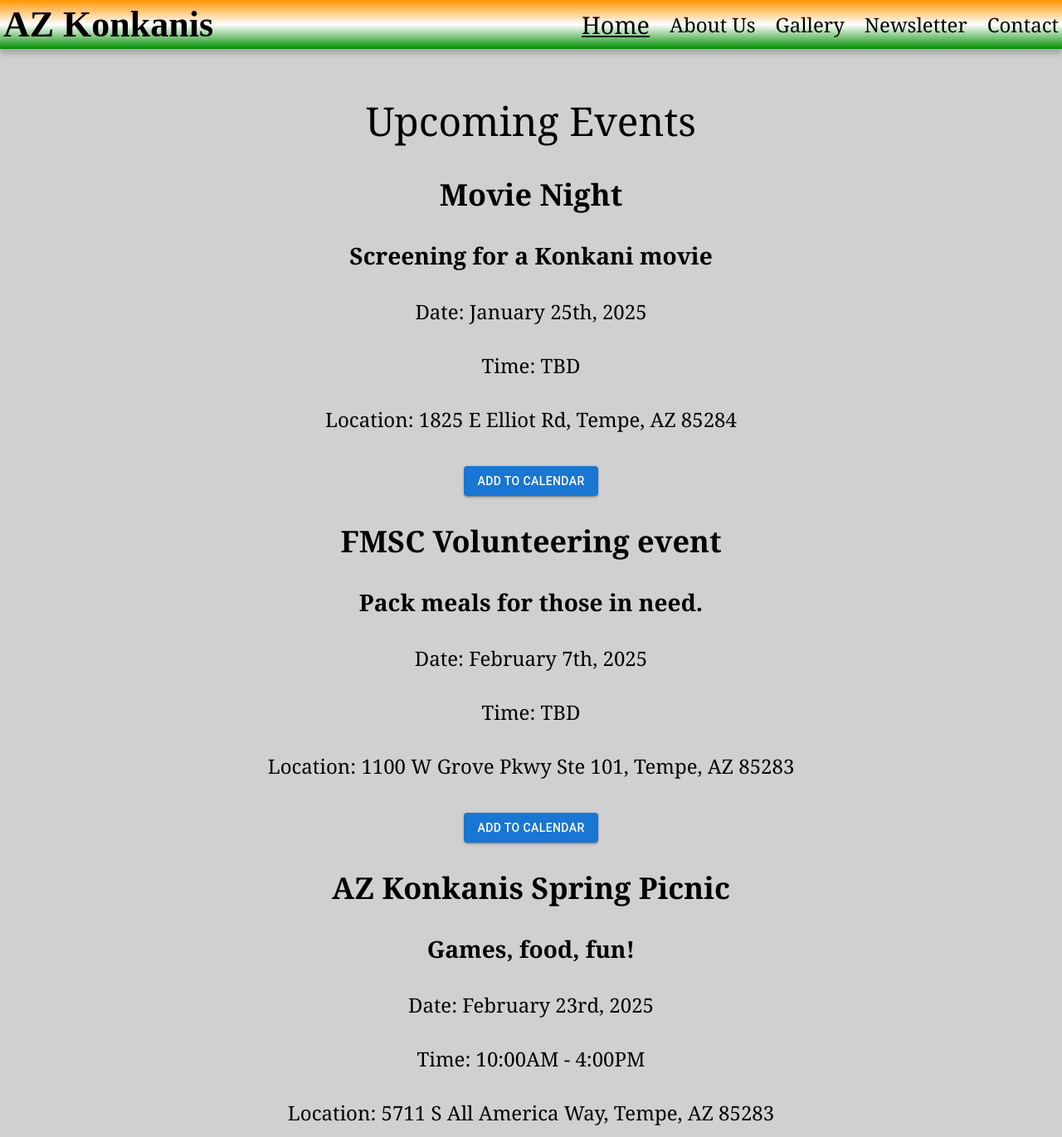
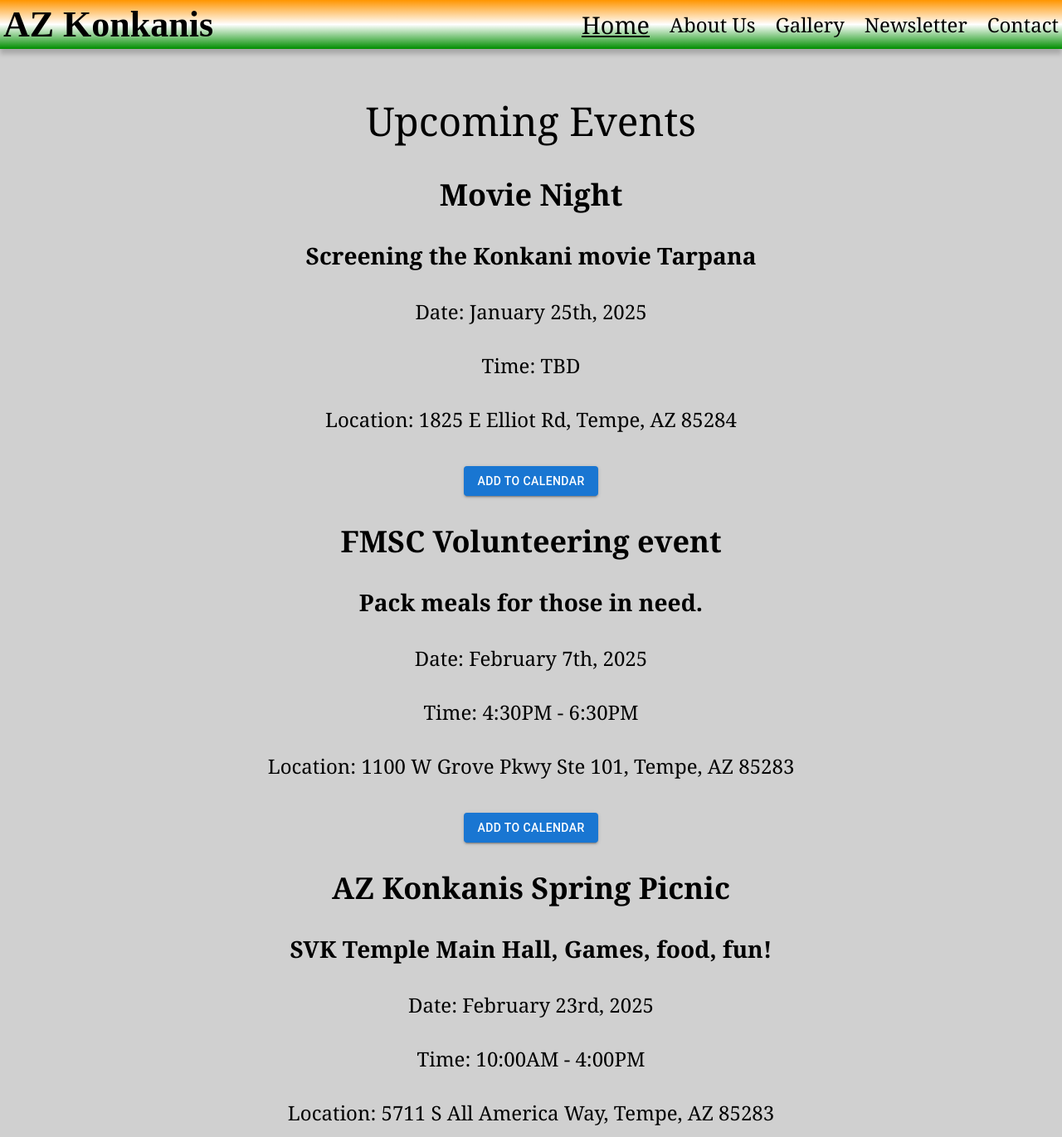
Before and after one commit to NithinJakrebet/azka_site, a React (Create React App) app in the folder frontend/: page / in a window 1280 px wide. Shown: the top 1371 px of the page at 83% size. Built offline with nearby package versions, Linux system fonts and the light colour scheme.

Commit message:
bug: fixed time zone bug

```diff
--- a/frontend/src/data/commiteeMemberData.jsx
+++ b/frontend/src/data/commiteeMemberData.jsx
@@ -18,7 +18,7 @@
         imageUrl: Baliga
       },
       {
-        name: "Treasurer: Durga Shenoy and Samanjay Shenoy",
+        name: "Treasurer: Durga Nayak and Samanjay Shenoy",
         bio: 'Samanjay, originally from Bantwal & Durga from Mangalore, embarked on an adventurous journey that took them from India to Canada, where they spent over 16 years, before moving to Chandler, AZ, in 2023 along with their daughter Samanvi and pet dog Marvel. Previously they were active members of Ontario Konkani Association and have served as Treasurers. Samanjay, is a cricket enthusiast who loves spending his weekends practicing his favorite sport. Durga,  is the creative force of the family, with a passion for crafts and meticulous travel planning. Their daughter, Samanvi, balances her time between school and playing basketball. Together, they enjoy exploring new destinations, celebrating their Konkani roots, and embracing life’s adventures in their home in Chandler.' ,
         imageUrl: Shenoy
       },
@@ -37,8 +37,7 @@
         bio:
         `Vasudeva is originally from Mangalore, proud alumnus of Canara High School and St. Aloysius College |
          Masters from KMC Mangalore, PhD from Mysore University | Moved to the U.S. in 2008, with post doctoral career stops in Michigan, Indiana,
-         and New York before settling in Arizona in 2023 | Living in Gilbert with my wife Neeta of 20 years, son Vinay(sophomore at Northeastern University, Boston),
-         and 6-year-old daughter at BASIS Chandler | Outdoor enthusiast, foodie, and passionate about cooking and sharing meals | Dedicated to preserving and promoting Konkani
+         and New York before settling in Arizona in 2023 | Living in Gilbert with my wife Neeta of 20 years | Outdoor enthusiast, foodie, and passionate about cooking and sharing meals | Dedicated to preserving and promoting Konkani
          culture and traditions.`,
         imageUrl: Vasudeva
       },
@@ -56,8 +55,8 @@
         imageUrl: Veena
       },
       {
-        name: "Cultural Activity & Entertainment Associate: Shirish and Pavithra Kamat",
-        bio: "Shirish is originally from Kumta and Pavithra from Tumakuru. They have been living in Phoenix since 2016 with their two daughters. Their family shares a passion for travel, enjoying the thrill of exploring new destinations. The love for adventure extends to trying diverse cuisines, making our journey not only about places but also about savoring unique delicacies. This shared enthusiasm for discovery binds our family together, creating memorable experiences.",
+        name: "Cultural Activity & Entertainment Associate: Pavithra Kamat",
+        bio: "Pavithra is from Tumakuru. She has been living in Phoenix since 2016 with her husband and two daughters. Her family shares a passion for travel, enjoying the thrill of exploring new destinations. The love for adventure extends to trying diverse cuisines, making our journey not only about places but also about savoring unique delicacies. This shared enthusiasm for discovery binds our family together, creating memorable experiences.",
         imageUrl: Kamath
       },
       {
--- a/frontend/src/data/events.jsx
+++ b/frontend/src/data/events.jsx
@@ -2,15 +2,14 @@
       {
         title: "Movie Night",
         date: "2025-01-25",
-      //   startTime: "14:40", // 2:40pm
-      //   endTime: "17:30",   // 5:30pm
         location: "1825 E Elliot Rd, Tempe, AZ 85284",
-        description: "Screening for a Konkani movie"
+        description: "Screening the Konkani movie Tarpana"
       },
       {
         title: "FMSC Volunteering event",
         date: "2025-02-07",
-        // No startTime => "TBD"
+        startTime: "16:30",
+        endTime: "18:30",
         location: "1100 W Grove Pkwy Ste 101, Tempe, AZ 85283",
         description: "Pack meals for those in need."
       },
@@ -20,7 +19,7 @@
         startTime: "10:00",
         endTime: "16:00",
         location: "5711 S All America Way, Tempe, AZ 85283",
-        description: "Games, food, fun!"
+        description: "SVK Temple Main Hall, Games, food, fun!"
       },
       {
         title: "Chudi Puja",
--- a/frontend/src/pages/Home.jsx
+++ b/frontend/src/pages/Home.jsx
@@ -17,9 +17,15 @@
  */
 function parseDate(dateStr) {
   if (!dateStr) return null;
-  const dt = new Date(dateStr);
+
+  // Split the date string into year, month, and day
+  const [year, month, day] = dateStr.split("-").map(Number);
+
+  // Construct a date in the local time zone without any time zone conversion
+  const dt = new Date(year, month - 1, day); // Month is zero-based in JS Date
   return isNaN(dt.getTime()) ? null : dt;
 }
+
 
 /**
  * Convert a date string (YYYY-MM-DD) to "Month DaySuffix, Year"
@@ -27,6 +33,7 @@
  */
 function formatDate(dateStr) {
   const dt = parseDate(dateStr);
+
   if (!dt) return "";
 
   const months = [
```
